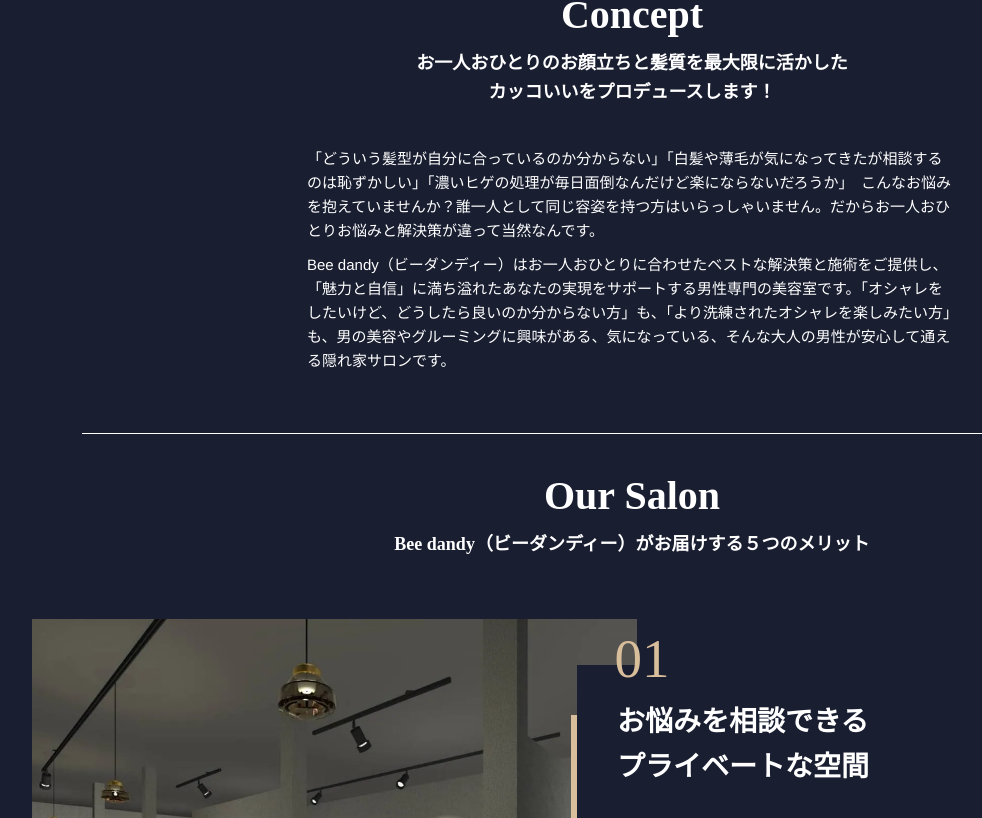
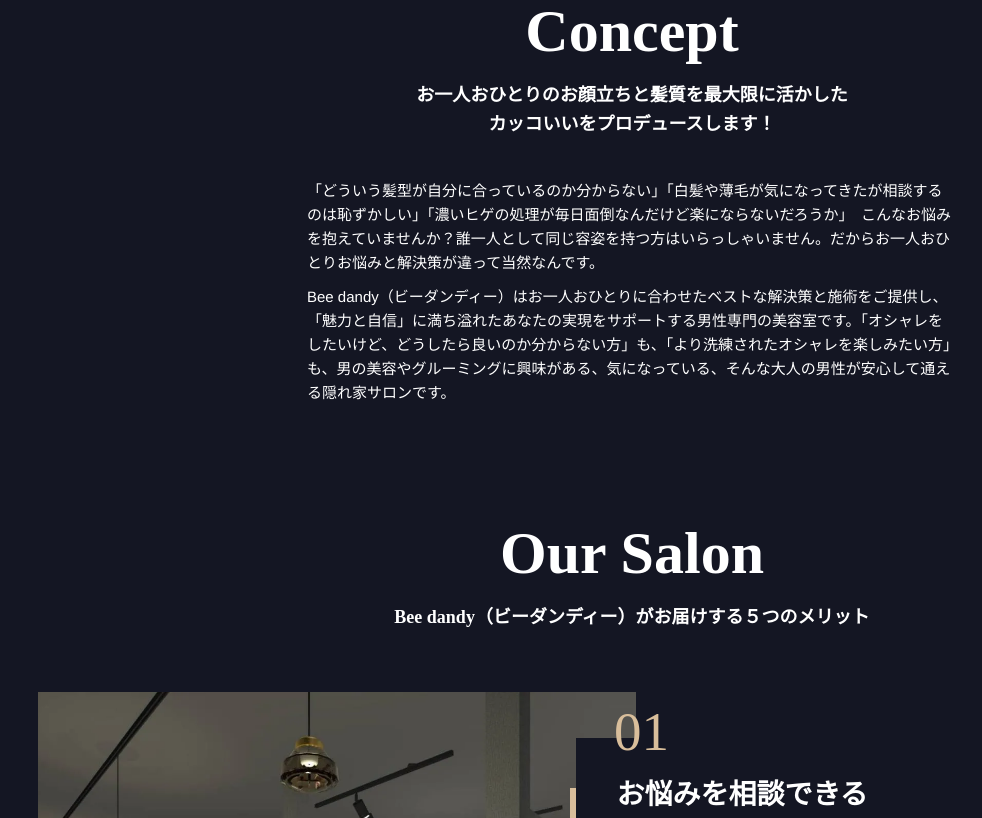
Before and after one commit to kamy0042/bee_group_web, a Next.js app: page / in a window 1280 px wide. Shown: the part 942-1760 px from the top of the page, without its empty margins (13-995 px from the left). Built offline with nearby package versions, Linux system fonts and the light colour scheme.

Commit message:
スタイル調整

```diff
--- a/styles/Faq.module.scss
+++ b/styles/Faq.module.scss
@@ -40,7 +40,7 @@
             font-size: $text-large;
         }
         &_icon{
-            font-size: $text-largest;
+            font-size:4rem;
         }
     };
 }
--- a/styles/Staff.module.scss
+++ b/styles/Staff.module.scss
@@ -24,7 +24,7 @@
 }
 
 .profile{
-    padding-top: 180px;
+    padding-top: 230px;
     position: relative;
     &_body{
         margin-top: 1.5rem;
@@ -142,7 +142,7 @@
         content: '';
         position: absolute;
         width: 100%;
-        height: 180px;
+        height: 230px;
         top: 0;
         left: 0;
         background-size: cover;
--- a/styles/Top.module.scss
+++ b/styles/Top.module.scss
@@ -1,4 +1,5 @@
 @import 'common.scss';
+
 
 .mv {
    height: 70vh;
@@ -60,9 +61,7 @@
 
 .section {
     &+&{
-        padding-top: 2rem;
-        margin-top: 2rem;
-        border-top: solid thin;
+        margin-top: 4rem;
     }
 }
 
@@ -290,10 +289,6 @@
         font-weight: bold;
         margin-right: 1rem;
     }
-    &_sub{
-        position: relative;
-        top: 0.3rem;
-    }
     &_link{
         width:40%;
         border-radius: 999px;
@@ -339,19 +334,19 @@
     }
 
     .contents{
-        width: $width-container;
+        width: 85vw;
+        max-width: 1500px;
         margin: 4rem auto 0;
     }
 
     .section {
         &+&{
-            margin-top: 3rem;
-            padding-top: 3rem;
+            margin-top: 7rem;
         }
     }
 
     .section  + .information {
-        margin-top: 6rem;
+        margin-top: 14rem;
     }
 
     .heading{
@@ -363,6 +358,8 @@
     }
 
     .news {
+        margin:auto;
+        width:1200px;
         display: flex;
         padding: 1.5rem;
         margin-bottom: 4rem;
@@ -469,8 +466,13 @@
         }
     }
 
+    .information{
+        width:1200px;
+        margin:auto;
+    }
 
     .info{
+        margin-top: 5rem;
         display: flex;
         justify-content: space-between;
         align-items: flex-start;
@@ -491,7 +493,7 @@
             height: 250px;
         }
         &_title{
-            font-size: $text-largest;
+            font-size: 4rem;
         }
         &_link{
             transition: .3s;
--- a/styles/common.scss
+++ b/styles/common.scss
@@ -17,7 +17,7 @@ $shadow-03:0 10px 20px rgba(0,0,0,0.19), 0 6px 6px rgba(0,0,0,0.23);
 $shadow-04:0 14px 28px rgba(0,0,0,0.25), 0 10px 10px rgba(0,0,0,0.22);
 $shadow-05:0 19px 38px rgba(0,0,0,0.30), 0 15px 12px rgba(0,0,0,0.22);
 
-$text-largest:4rem;
+$text-largest:6rem;
 $text-larger:2.8rem;
 $text-large:2rem;
 $text-medium:1.8rem;
@@ -34,7 +34,8 @@ $text-small-sp:1.3rem;
 $text-smaller-sp:1.1rem;
 
 
-$color-main:#191e31;
+// $color-main:#191e31;
+$color-main:#141623;
 $color-sub:#d9be9b;
 $color-text:#fff;
 $color-border:#fff;
```
